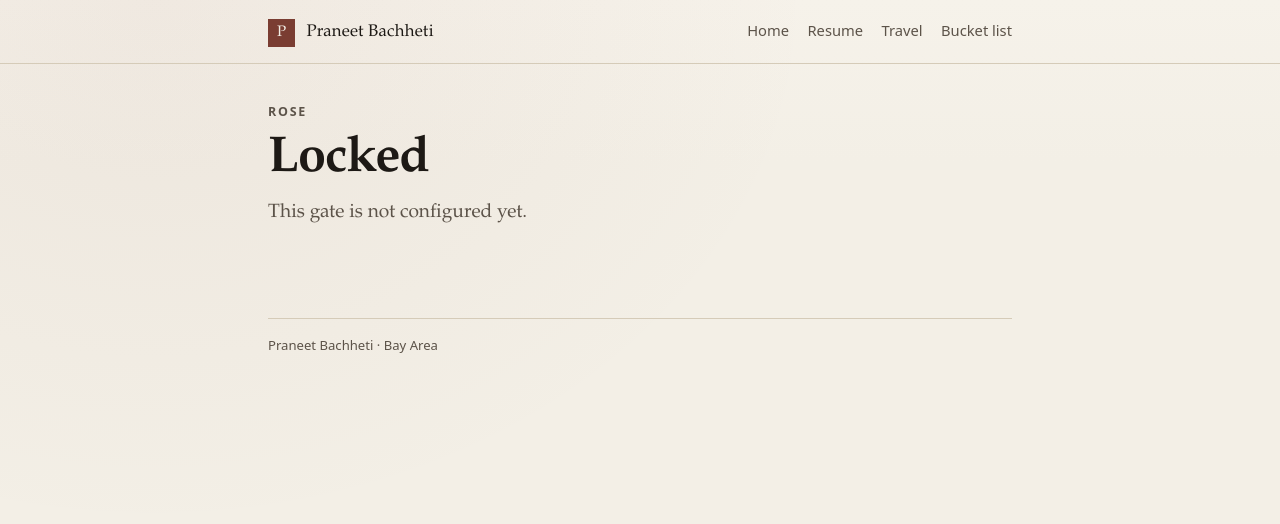
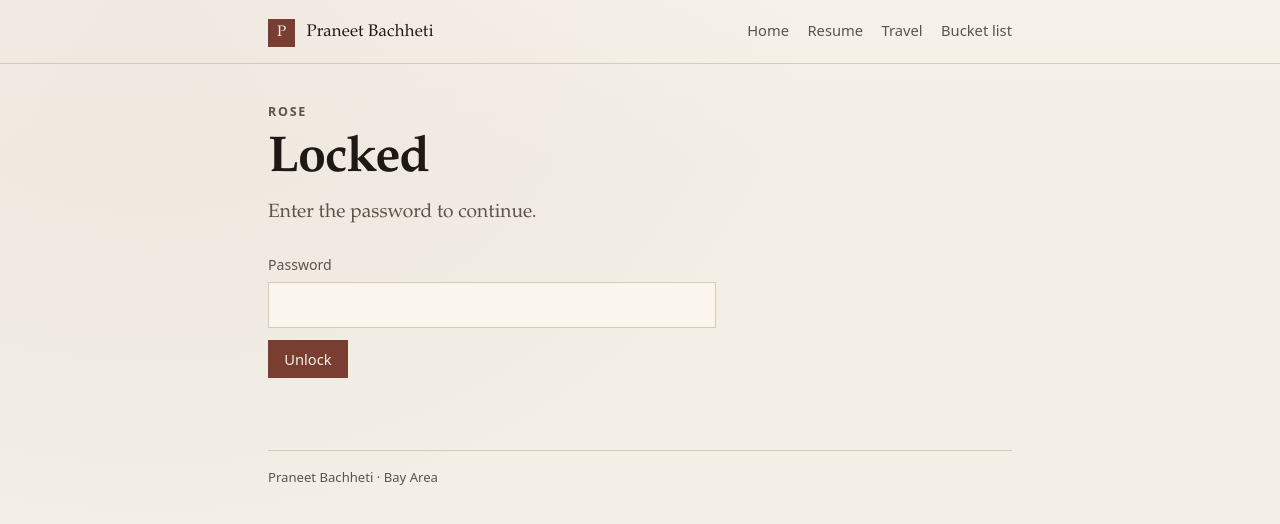
Before and after one commit to praneetb/praneetb.github.io, a Jekyll site: the page built from rose.html, in a window 1280 px wide. Shown: the top 524 px of the page. Built offline with Jekyll 4.4.1, drawn with Linux system fonts in a browser that asks for light colours.

Commit message:
Set the Rose gate to a SHA-256 digest constant
Swap the placeholder for the configured hex digest. The page still
opens locked and only reveals the ledger after a matching hash.

Co-authored-by: Praneet Bachheti <praneetb@users.noreply.github.com>

```diff
--- a/assets/js/rose-gate.js
+++ b/assets/js/rose-gate.js
@@ -1,9 +1,8 @@
 (function () {
   "use strict";
 
-  // One-line change: replace UNSET with a 64-char SHA-256 hex digest.
-  // Never store a plaintext password in this repository.
-  const ROSE_PASSWORD_SHA256_HEX = "UNSET";
+  // SHA-256 hex digest only. Never store a plaintext password in this repository.
+  const ROSE_PASSWORD_SHA256_HEX = "8008acfa5ceb750f4415ada831575bbfa9d989fefaffe17bc9cbc6da564f8d69";
 
   const SESSION_KEY = "rose.gate.unlocked";
   const PLACEHOLDERS = new Set([
--- a/rose.html
+++ b/rose.html
@@ -9,7 +9,7 @@ nav: rose
 <div id="rose-gate" class="rose-gate">
   <p class="kicker">Rose</p>
   <h1>Locked</h1>
-  <p id="rose-gate-status" class="lede">This gate is not configured yet.</p>
+  <p id="rose-gate-status" class="lede">This page is locked.</p>
   <form id="rose-gate-form" class="rose-gate-form" hidden>
     <label>
       Password
```
